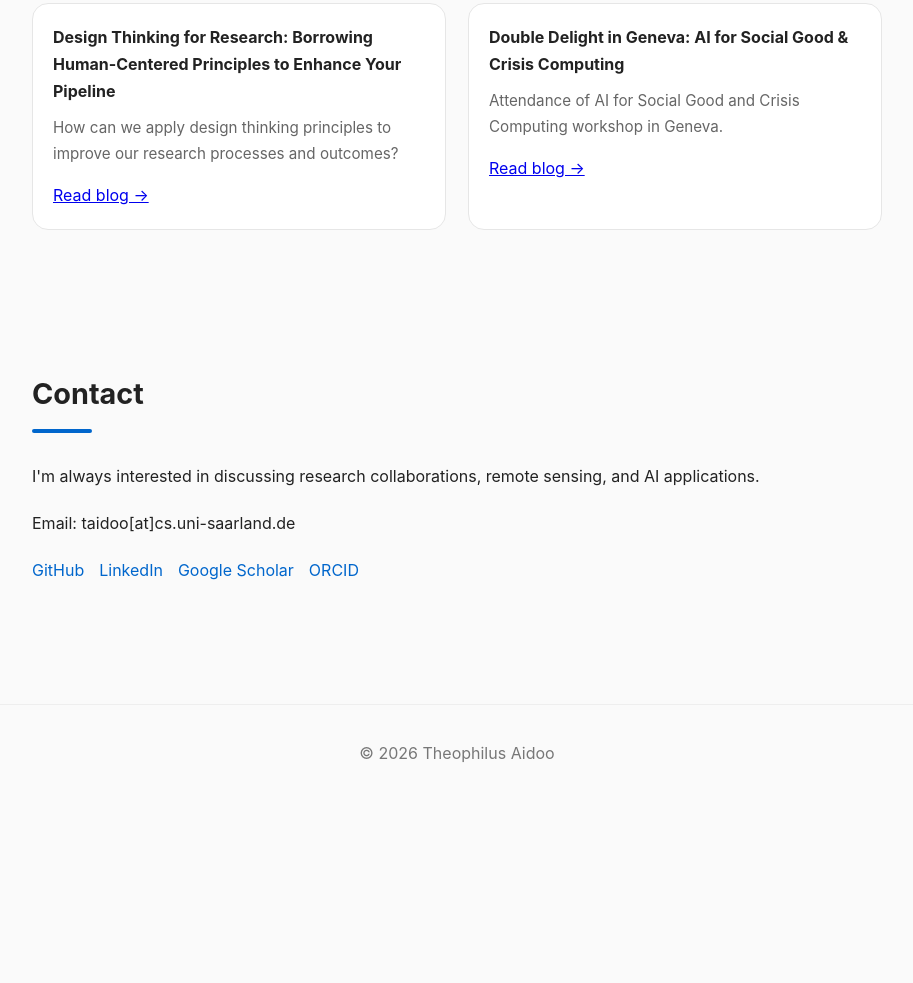
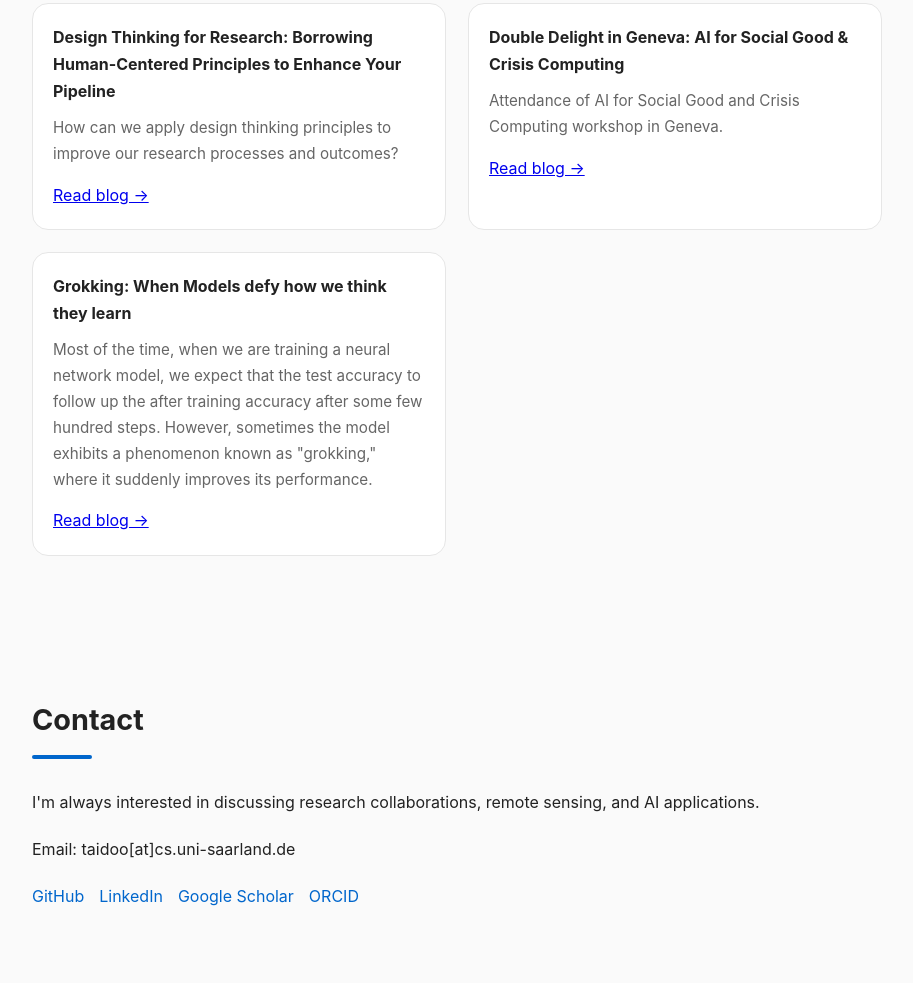
Before and after one commit to theoaid/theoaid.github.io, a plain HTML site: page index.html in a window 1280 px wide. Shown: the part 2249-3232 px from the top of the page, without its empty margins (183-1096 px from the left). Before the commit the page ends 3052 px from the top, so only its background shows below. Drawn offline with Linux system fonts and the light colour scheme.

Commit message:
Update: blog post

```diff
--- a/index.html
+++ b/index.html
@@ -492,6 +492,15 @@ Examining how social connectedness influences reproductive health knowledge acro
   </div>
 </div>
 
+<div class="blog-card">
+  <!-- <img src="images/blog4.jpg" alt="Blog 4"> -->
+  <div class="blog-content">
+    <h4>Grokking: When Models defy how we think they learn</h4>
+    <p>Most of the time, when we are training a neural network model, we expect that the test accuracy to follow up the after training accuracy after some few hundred steps. However, sometimes the model exhibits a phenomenon known as "grokking," where it suddenly improves its performance.</p>
+    <a href="https://updates.i2sc.net/2026/09/blog-grokking-when-models-defy-how-we.html">Read blog →</a>
+  </div>
+</div>
+
 </div>
 
 </section>
```
